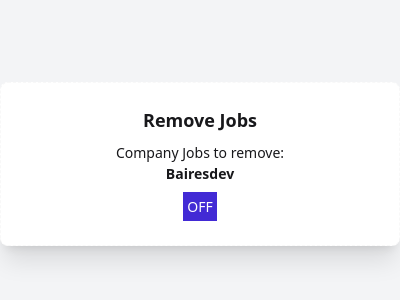
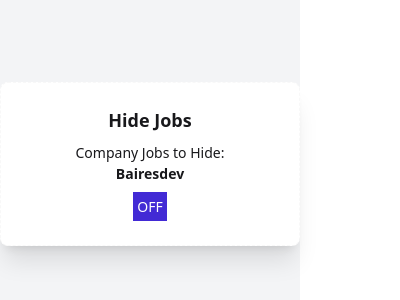
Before and after one commit to thr3m/job-filter-extension, a browser extension: page popup.html in a window 400 px wide. Shown: the part 258-558 px from the top of the page. Drawn offline with Linux system fonts and the light colour scheme.

Commit message:
feat(back/front): :lipstick: update styles and dependencies
- Update CSS styles with new default-size class
- Remove unused index.min.js
- Update manifest.json with content security policy and web accessible resources
- Update popup.html with new links and title
- Add daisyui.min.js

```diff
--- a/css/styles.css
+++ b/css/styles.css
@@ -2,3 +2,7 @@
 .removed-by-extension {
   display: none !important; /* Hide the element */
 }
+
+.default-size {
+  width: 300px;
+}
--- a/popup.html
+++ b/popup.html
@@ -4,21 +4,20 @@
   <meta charset="UTF-8" />
   <meta name="viewport" content="width=device-width, initial-scale=1.0" />
 
-  <link href="lib/daisyui/daisyui.min.css" rel="stylesheet" type="text/css" />
-  <link rel="stylesheet" href="css/styles.css">
-  </link>
-  <script src="lib/daisyui/index.min.js"></script>
-  <title>Remove Jobs</title>
+  <link href="/lib/daisyui/daisyui.min.css" rel="stylesheet">
+  <link rel="stylesheet" href="/css/styles.css">
+  <script src="/lib/daisyui/daisyui.min.js"></script>
+  <title>Hide Jobs</title>
 </head>
 
   <body class="default-size h-screen flex justify-center items-center bg-gray-100">
     <div class="card card-dash bg-base-100 shadow-xl w-100">
       <div class="card-body text-center">
         <!-- Add text align center to the card items-->
-        <h2 class="card-title justify-center">Remove Jobs</h2>
+        <h2 class="card-title justify-center">Hide Jobs</h2>
         <!-- Center the card -->
         <ul class="">
-          <p>Company Jobs to remove:</p>
+          <p>Company Jobs to Hide:</p>
           <li class="font-bold">Bairesdev</li>
         </ul>
         <div class="card-actions justify-center">
```
Also changed, not shown: lib/daisyui/daisyui.min.js (renamed from lib/daisyui/index.min.js), manifest.json.
